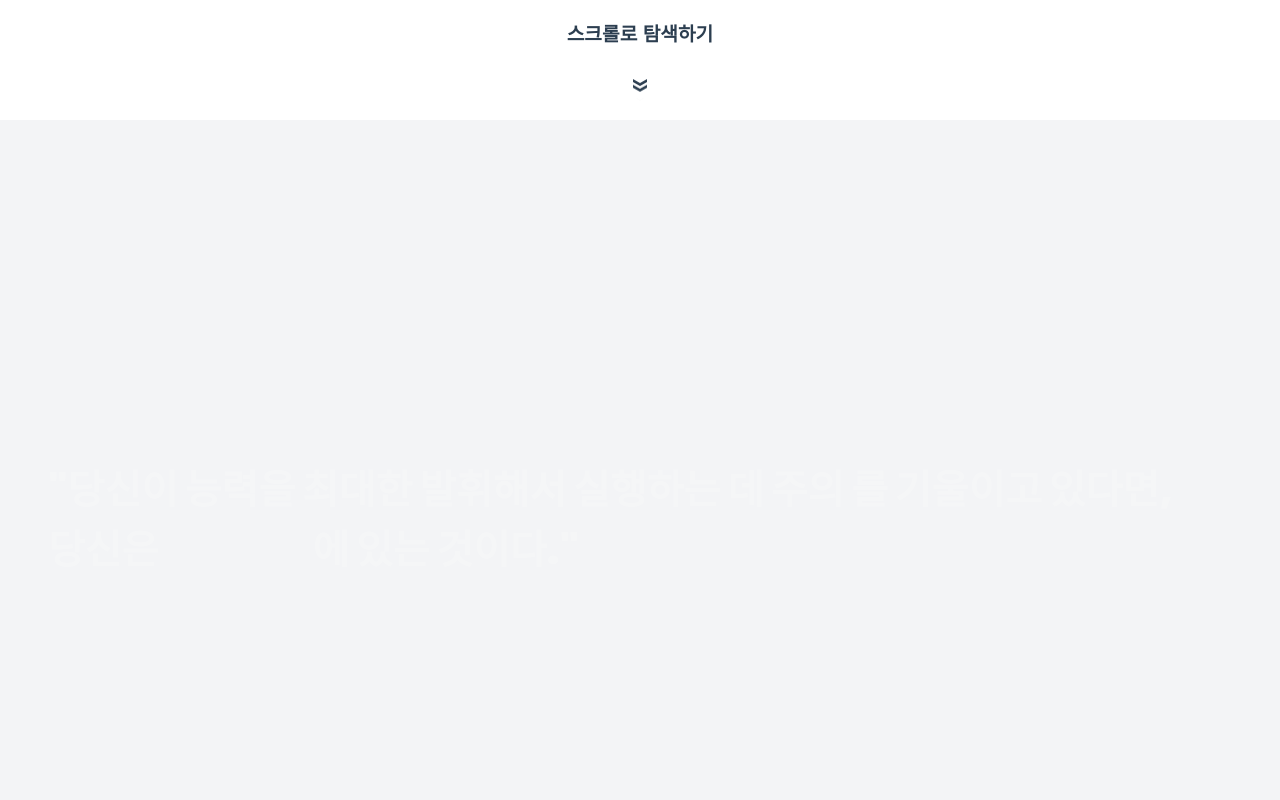
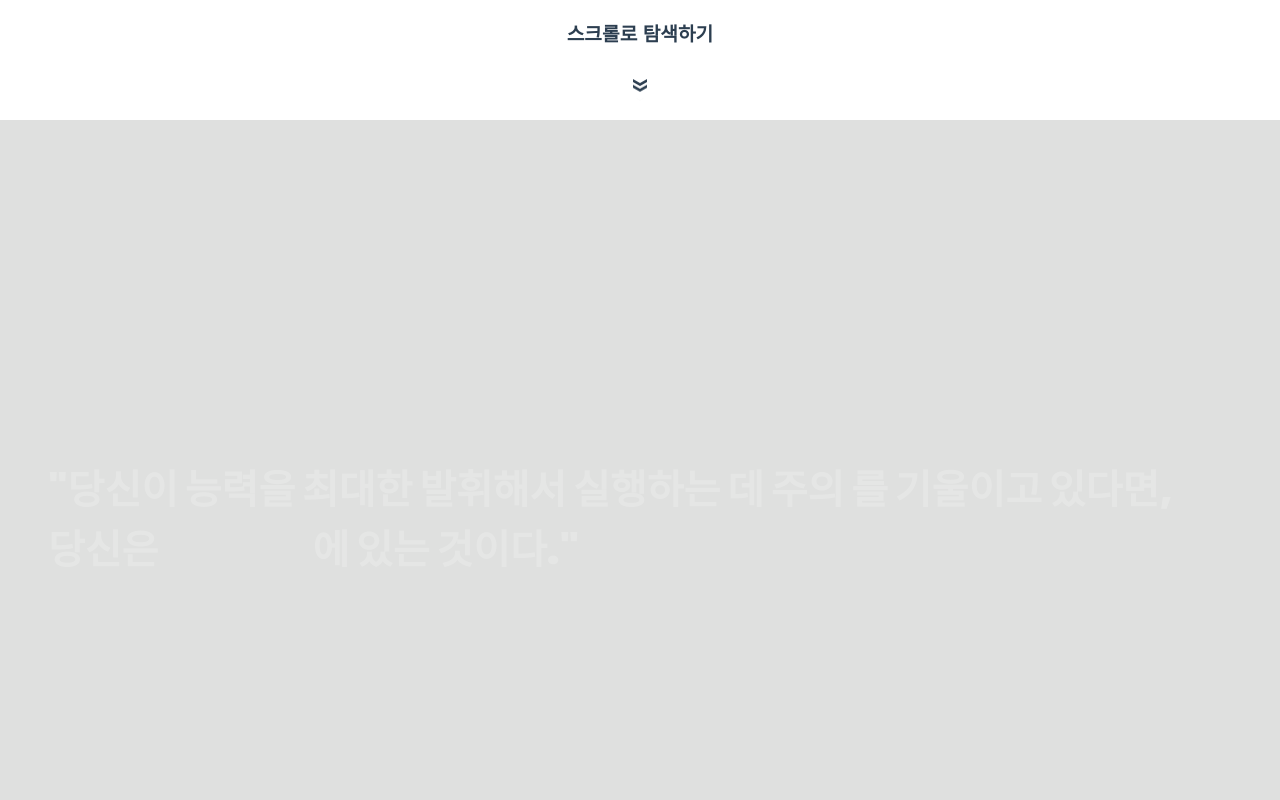
Before and after one commit to peaceRyun/project_ygportfolio, a Next.js app: page /home in a window 1280 px wide. Shown: the part 680-1480 px from the top of the page. Built offline with nearby package versions, Linux system fonts and the light colour scheme.

Commit message:
primary 컬러 변경. => 커서와 banner 글씨 색깔 변경.

```diff
--- a/src/app/globals.css
+++ b/src/app/globals.css
@@ -6,7 +6,8 @@
     --font-pretendard: 'Pretendard Variable', sans-serif;
     --font-poppins: 'Poppins', sans-serif;
 
-    --primary: #f6bb3b;
+    --primary: #d49a65;
+    --secondary: #fff7eb;
 
     --bp-mobileUp: 360px;
     --bp-mobile: 390px;
@@ -30,6 +31,8 @@
 
     /* primary-color */
     --color-primary: var(--primary);
+    /* seconary-color */
+    --color-secondary: var(--secondary);
 
     /* text-clamp 값 변수 지정 */
     --text-90-15vh-180: clamp(90px, 15vh, 180px);
@@ -216,7 +219,7 @@ body {
     width: 20px;
     height: 20px;
     border-radius: 50%;
-    background-color: #ee2c3c;
+    background-color: var(--primary);
     transform: scale(1);
     transition: 0.3s;
 }
@@ -227,7 +230,7 @@ body {
 }
 
 #cursor.cursor-style03:after {
-    background: rgba(238, 44, 60, 0.5);
+    background: rgba(212, 154, 101, 0.5);
     backdrop-filter: blur(3px);
     transform: scale(4.4);
 }
--- a/src/app/home/components/banner/PerformanceB.jsx
+++ b/src/app/home/components/banner/PerformanceB.jsx
@@ -44,7 +44,7 @@ const PerformanceB = () => {
         };
     }, []);
     return (
-        <section className='bg-gray-100 relative z-30'>
+        <section className='bg-[#dfe0df] relative z-30'>
             <h2 className='sr-only'>performanceB</h2>
             <div
                 className='textBox w-full h-screen sticky top-0 flex items-center justify-center leading-normal px-12 max-sm:px-4 max-lg:px-8'
@@ -56,7 +56,7 @@ const PerformanceB = () => {
                         ref={textObjectRef}
                     >
                         "당신이 능력을 최대한 발휘해서 실행하는 데 주의 를 기울이고 있다면, <br /> 당신은
-                        <span className='highlight bg-clip-text bg-no-repeat bg-gradient-to-t from-[#ffda63] to-[#ffda63] bg-[size:100%_0%] text-transparent'>
+                        <span className='highlight bg-clip-text bg-no-repeat bg-gradient-to-t from-[#d49a65] to-[#d49a65] bg-[size:100%_0%] text-transparent'>
                             성과 영역
                         </span>
                         에 있는 것이다."
```
